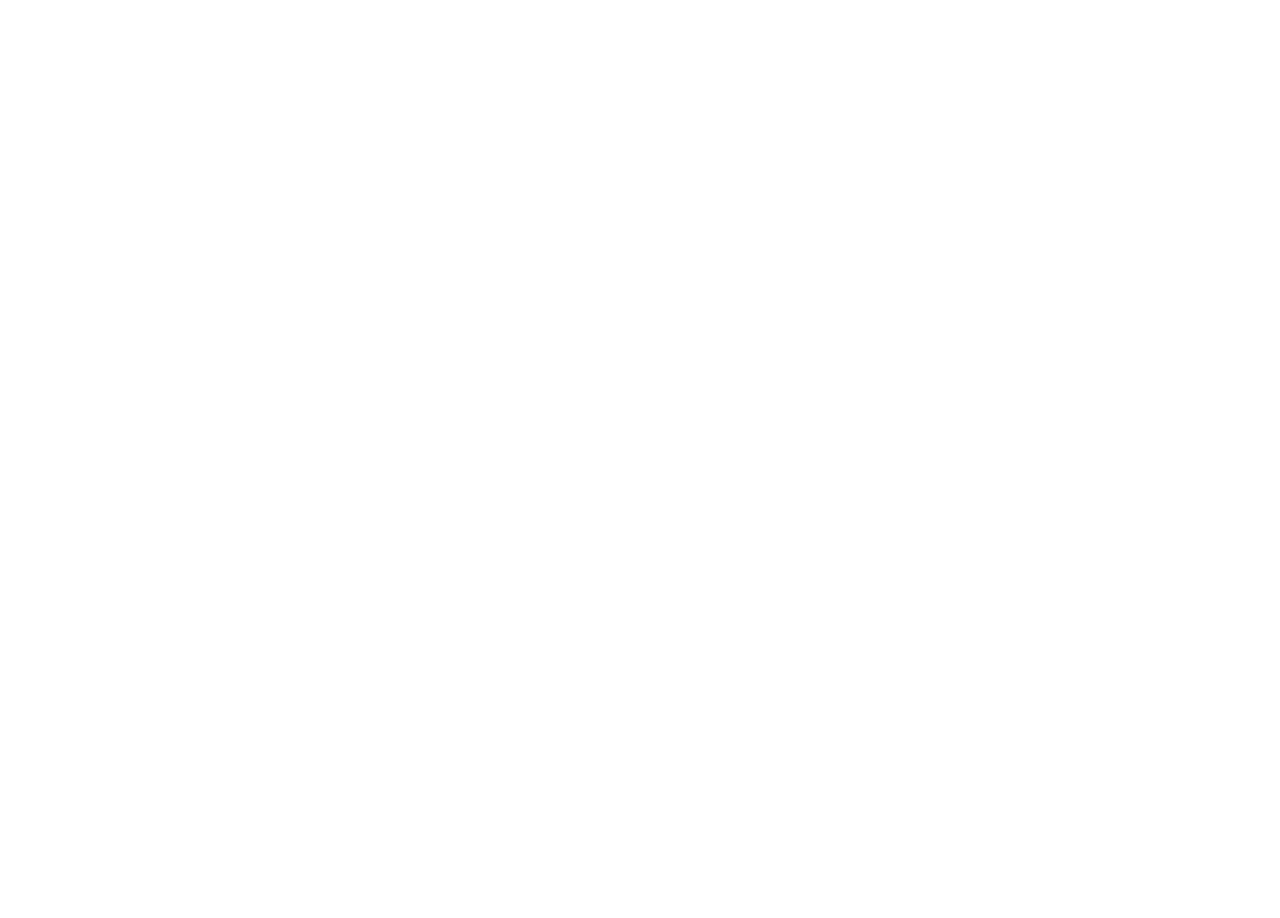
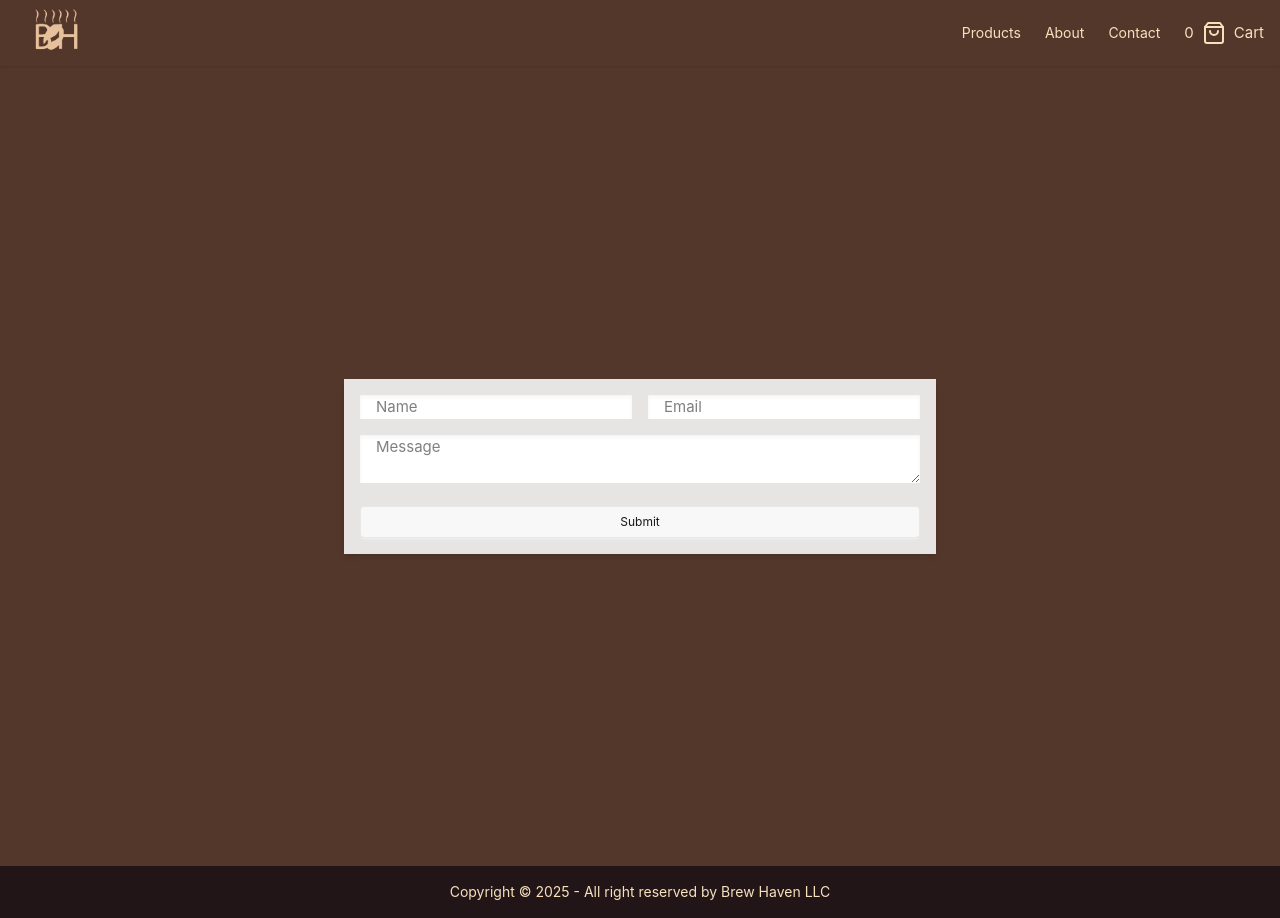
Before and after one commit to Codechad122/midpoint-portfolio, a Vue app: page /checkout in a window 1280 px wide. Before the commit this address had no page. Before the commit the page ends 800 px from the top, so only its background shows below. Built offline with nearby package versions, Linux system fonts and the light colour scheme.

Commit message:
add checkout

```diff
--- /dev/null
+++ b/src/components/Checkout.vue
@@ -0,0 +1,29 @@
+<script setup>
+import Navbar from './Navbar.vue'
+import Footer from './Footer.vue';
+</script>
+
+<template>
+    <header>
+        <Navbar />
+    </header>
+
+    <div class="bg-[#54372B] text-[#F7E1BC] h-screen flex flex-col mx-auto  gap-4 justify-center items-center p-4">
+
+        <form action="submit" class="text-black flex flex-col gap-4 shadow-md p-4 bg-stone-200">
+            <div class="flex gap-4">
+                <input type="text" placeholder="Name" class="shadow-inner bg-white px-4">
+                <input type="text" placeholder="Email" class="shadow-inner bg-white px-4">
+            </div>
+            <div class="w-full">
+                <textarea placeholder="Message" class="w-full shadow-inner bg-white px-4"></textarea>
+            </div>
+            <button class="btn btn-sm">Submit</button>
+        </form>
+
+    </div>
+
+
+
+    <Footer />
+</template>
--- a/src/components/Navbar.vue
+++ b/src/components/Navbar.vue
@@ -43,7 +43,11 @@
                             <li>Item 2</li>
                         </ul>
                         <p>Price: $0.00</p>
-                        <button class="btn btn-sm">Purchase</button>
+                        <button class="btn btn-sm">
+                            <a href="/Checkout" >
+                            purchase
+                        </a>
+                        </button>
                         </div>
                     </div>
 
--- a/src/main.js
+++ b/src/main.js
@@ -8,13 +8,15 @@
 import Contact from './components/Contact.vue'
 import Products from './components/Products.vue'
 import ProductPage from './components/ProductPage.vue'
+import Checkout from './components/Checkout.vue'
 
 const routes = [
     {path: '/', component: Home},
     {path: "/about", component: About},
     {path: "/contact", component: Contact},
     {path: "/products", component: Products},
-    {path: "/products/:id", component: ProductPage}
+    {path: "/products/:id", component: ProductPage},
+    {path: "/checkout", component: Checkout}
 ]
 
 const router = createRouter({
```
Also changed, not shown: 1 other file (tests, documents, lock files or other folders).
